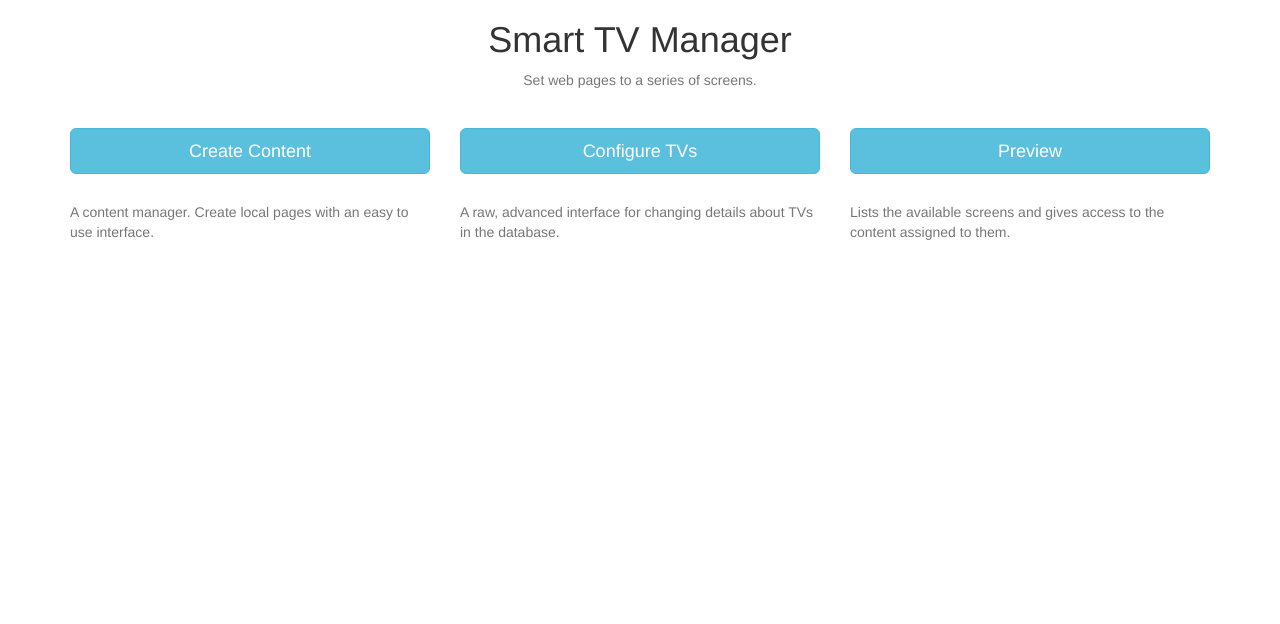
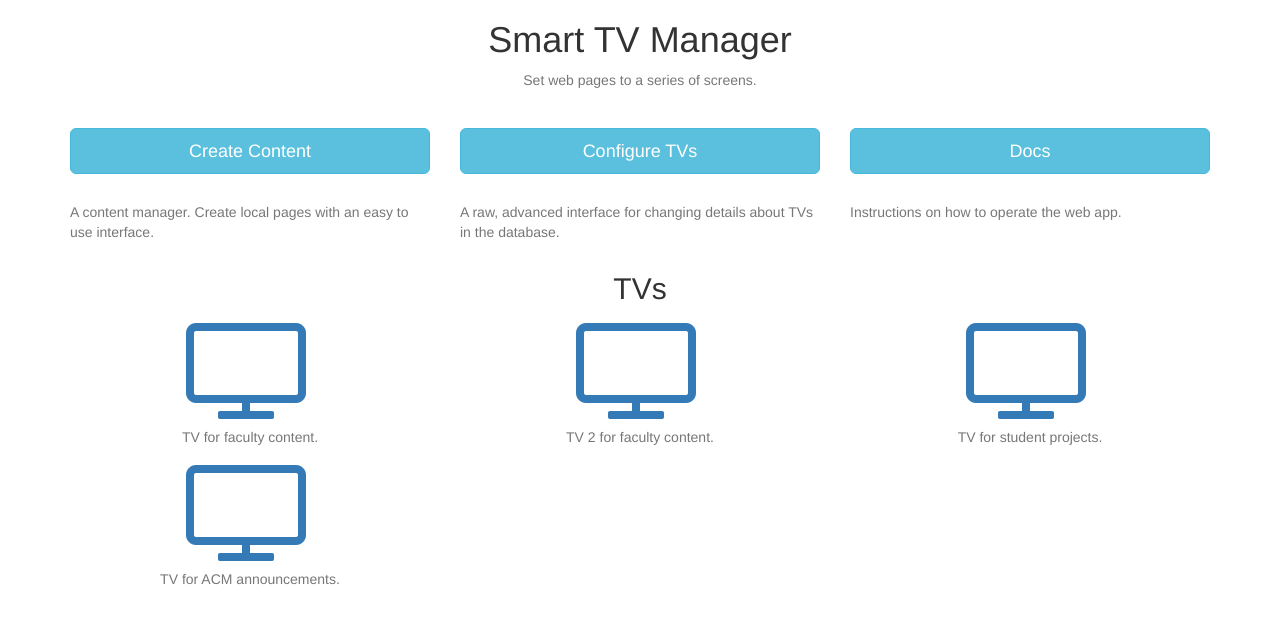
Before and after one commit to bchopson/smarttv_manager, a Django app: template smarttv_manager/templates/smarttv_manager/index.html in a window 1280 px wide. Shown: the top 624 px of the page. Run offline with Django 3.2, Linux system fonts and the light colour scheme; the template is opened without the code that fills it: values that come from a table or form of the project are taken from there, others are empty; data comes from the database, SQL or seed files in the repository; some libraries are stand-ins or nearby versions.

Commit message:
Moved the TV page to the main page

```diff
--- a/smarttv_manager/templates/smarttv_manager/index.html
+++ b/smarttv_manager/templates/smarttv_manager/index.html
@@ -5,6 +5,7 @@
     <title>Smart TV Manager - Menu</title>
     <link href="https://maxcdn.bootstrapcdn.com/bootswatch/3.3.6/sandstone/bootstrap.min.css" rel="stylesheet"
     integrity="sha384-QqZs0aSOGFan3GWVdP4PyCBp6icaF/4n8Q+wsmZUTiiVIqE4r4tFYcb8Osf+8y45" crossorigin="anonymous">
+    <link rel="stylesheet" href="https://maxcdn.bootstrapcdn.com/font-awesome/4.5.0/css/font-awesome.min.css">
     <script src="https://maxcdn.bootstrapcdn.com/bootstrap/3.3.6/js/bootstrap.min.js"
     integrity="sha384-0mSbJDEHialfmuBBQP6A4Qrprq5OVfW37PRR3j5ELqxss1yVqOtnepnHVP9aJ7xS" crossorigin="anonymous"></script>
 </head>
@@ -20,7 +21,7 @@
                 <a href="admin"><button class="btn btn-info btn-lg btn-block">Configure TVs</button></a>
             </div>
             <div class="col-md-4">
-                <a href="homepages"><button class="btn btn-info btn-lg btn-block">Preview</button></a>
+                <a href="homepages"><button class="btn btn-info btn-lg btn-block">Docs</button></a>
             </div>
         </div>
         <div class="row" style="padding-top: 2em;">
@@ -31,8 +32,19 @@
                 <p class="text-muted">A raw, advanced interface for changing details about TVs in the database.</p>
             </div>
             <div class="col-md-4">
-                <p class="text-muted">Lists the available screens and gives access to the content assigned to them.</p>
+                <p class="text-muted">Instructions on how to operate the web app.</p>
             </div>
+        </div>
+    </div>
+    <div class="container">
+        <h2 class="text-center">TVs</h2>
+        <div class="row">
+            {% for tv in tvs %}
+            <a href="/homepages/{{ tv.id }}"><div class="col-md-4 text-center">
+                <i class="media-object fa fa-television" style="font-size: 8em"></i>
+                <p class="text-muted">{{ tv.description }}</p>
+            </div></a>
+            {% endfor %}
         </div>
     </div>
 </body>
```
Also changed, not shown: homepages/templates/homepages/index.html (+5 -38 lines), smarttv_manager/views.py (+7 -1 lines).
